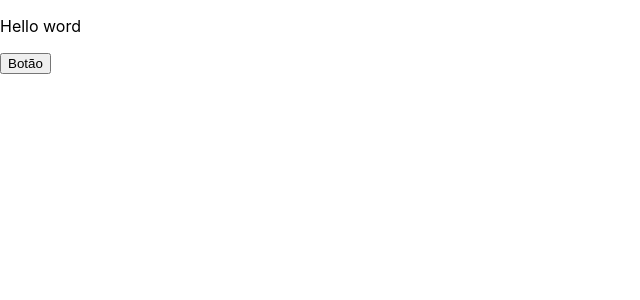
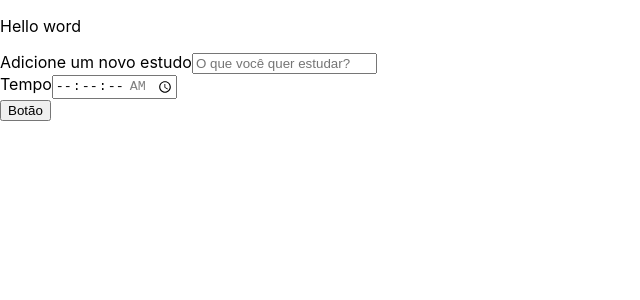
Before and after one commit to dudurb17/alura-studies-typescript, a React (Create React App) app: page / in a window 1280 px wide. Shown: the top 300 px of the page, without its empty margins (0-640 px from the left). Built offline with nearby package versions, Linux system fonts and the light colour scheme.

Commit message:
criando form

```diff
--- a/src/App.tsx
+++ b/src/App.tsx
@@ -1,12 +1,12 @@
 import React from 'react';
-import Button from './components/Button';
+import Form from './components/Form';
 
 
 function App() {
   return (
     <div>
       <p>Hello word</p>
-      <Button />
+      <Form/>
     </div>
   );
 }
--- a/src/components/form/index.tsx
+++ b/src/components/form/index.tsx
@@ -0,0 +1,26 @@
+import React from "react";
+import Button from "../Button";
+
+class Form extends React.Component{
+    render()
+    {
+        return(
+            <form>
+                <div>
+                    <label htmlFor="tarefa">
+                        Adicione um novo estudo
+                    </label>
+                    <input type="text" name="tarefa" id="tarefa" placeholder="O que você quer estudar?" required/>
+                </div>
+                <div>
+                    <label htmlFor='tempo'>
+                        Tempo
+                    </label>
+                    <input type="time" step='1' name="tempo" id="tempo" min='00:00:00' max='01:30:00' required/>
+                </div>
+                <Button/>
+            </form>
+        )
+    }
+}
+export default Form
```
Also changed, not shown: src/components/List/index.tsx (added, +10 -0 lines).
